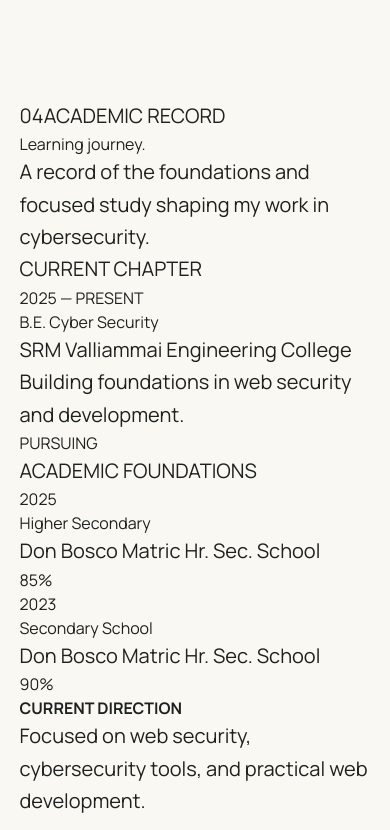
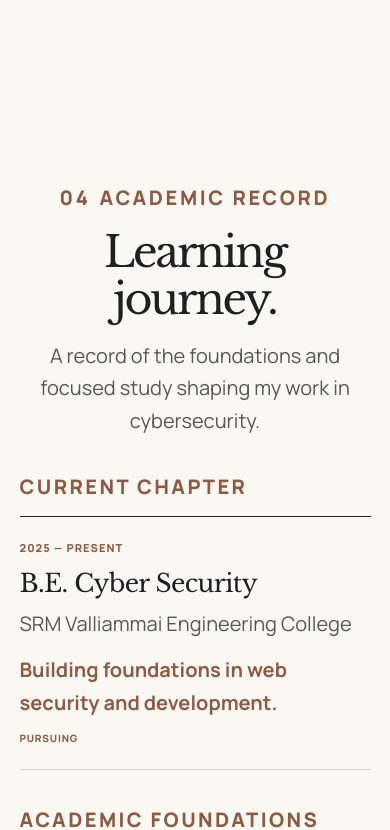
Before and after one commit to avinashk08408/Avinash-portfolio, a React (Vite) app: page / in a window 390 px wide. Shown: the part 3950-4780 px from the top of the page. Built offline with nearby package versions, Linux system fonts and the light colour scheme; a web font is replaced by a local one.

Commit message:
Update Journey.css

```diff
--- a/src/components/Journey/Journey.css
+++ b/src/components/Journey/Journey.css
@@ -1,53 +1,281 @@
-/* Journey: approved Quiet Scholar academic record list. */
+/* Quiet Scholar Learning Journey: full-width academic record layout. */
 
-.journey-component .ct-records {
-  margin-top: 35px;
-  border-top: 1px solid var(--ink);
+.journey-component {
+  padding: 92px 0 100px;
 }
 
-.journey-component .ct-records article {
+.journey-header {
+  max-width: 1060px;
+  margin: 0 auto;
+  text-align: center;
+}
+
+.journey-label {
+  margin: 0 0 15px;
+  color: var(--sienna) !important;
+  font-size: 11px !important;
+  font-weight: 800;
+  letter-spacing: 0.13em;
+  line-height: 1.2 !important;
+}
+
+.journey-label span {
+  margin-right: 9px;
+}
+
+.journey-header h2 {
+  margin: 0;
+  color: var(--ink);
+  font-family: "Libre Baskerville", Georgia, serif;
+  font-size: clamp(38px, 4.6vw, 60px);
+  font-weight: 400;
+  letter-spacing: -0.05em;
+  line-height: 1.08;
+}
+
+.journey-intro {
+  margin: 18px auto 50px;
+  color: #565852 !important;
+  font-size: 20px !important;
+  line-height: 1.62 !important;
+}
+
+.journey-content {
+  max-width: 1060px;
+  margin: 0 auto;
+}
+
+.journey-section-label {
+  margin: 0 0 13px;
+  color: var(--sienna) !important;
+  font-size: 10px !important;
+  font-weight: 800;
+  letter-spacing: 0.12em;
+  line-height: 1.2 !important;
+}
+
+.journey-current-record {
   display: grid;
-  grid-template-columns: 40px 1fr auto;
-  gap: 17px;
-  align-items: center;
-  padding: 18px 0;
+  grid-template-columns: 180px minmax(0, 1fr) auto;
+  gap: 30px;
+  align-items: start;
+  padding: 29px 0 31px;
+  border-top: 1px solid var(--ink);
   border-bottom: 1px solid var(--border);
 }
 
-.journey-component .ct-records article > span {
+.journey-current-date {
+  padding-top: 8px;
   color: var(--sienna);
-  font-size: 9px;
+  font-size: 13px;
+  font-weight: 800;
+  letter-spacing: 0.09em;
+}
+
+.journey-current-copy h3 {
+  margin: 0;
+  color: var(--ink);
+  font-family: "Libre Baskerville", Georgia, serif;
+  font-size: 31px;
+  font-weight: 400;
+  letter-spacing: -0.025em;
+  line-height: 1.2;
+}
+
+.journey-current-institution {
+  margin: 9px 0 0;
+  color: #565852 !important;
+  font-size: 20px !important;
+  line-height: 1.62 !important;
+}
+
+.journey-current-note {
+  margin: 14px 0 0;
+  color: var(--sienna) !important;
+  font-size: 12px !important;
+  font-weight: 700;
+  line-height: 1.55 !important;
+}
+
+.journey-status {
+  margin-top: 7px;
+  color: var(--sienna);
+  font-size: 11px;
+  font-weight: 800;
+  letter-spacing: 0.08em;
+  white-space: nowrap;
+}
+
+.journey-foundations {
+  margin-top: 44px;
+}
+
+.journey-school-list {
+  border-top: 1px solid var(--border);
+}
+
+.journey-school-row {
+  display: grid;
+  grid-template-columns: 100px minmax(0, 1fr) minmax(280px, 1.5fr) auto;
+  gap: 24px;
+  align-items: center;
+  padding: 20px 0;
+  border-bottom: 1px solid var(--border);
+}
+
+.journey-school-year {
+  color: var(--sienna);
+  font-size: 12px;
+  font-weight: 800;
+  letter-spacing: 0.08em;
+}
+
+.journey-school-row h3 {
+  margin: 0;
+  color: var(--ink);
+  font-family: "Libre Baskerville", Georgia, serif;
+  font-size: 19px;
+  font-weight: 400;
+  line-height: 1.35;
+}
+
+.journey-school-row p {
+  margin: 0;
+  color: #5b5d57 !important;
+  font-size: 16px !important;
+  line-height: 1.55 !important;
+}
+
+.journey-school-score {
+  color: var(--sienna);
+  font-size: 12px;
   font-weight: 800;
 }
 
-.journey-component .ct-records h3 {
-  margin: 0 0 5px;
-  font-family: "Libre Baskerville", Georgia, serif;
-  font-size: 17px;
-  font-weight: 400;
+.journey-direction {
+  display: grid;
+  grid-template-columns: 168px 1fr;
+  gap: 20px;
+  margin-top: 40px;
+  padding: 18px 0;
+  border-top: 1px solid var(--ink);
+  border-bottom: 1px solid var(--border);
 }
 
-.journey-component .ct-records p {
-  margin: 0;
-  color: #62645e;
-  font-size: 11px;
+.journey-direction strong {
+  color: var(--sienna);
+  font-size: 10px;
+  letter-spacing: 0.12em;
 }
 
-.journey-component .ct-records b {
-  color: #8d5a44;
-  font-size: 9px;
-  font-weight: 800;
-  text-align: right;
+.journey-direction p {
+  margin: 0;
+  color: #565852 !important;
+  font-size: 18px !important;
+  line-height: 1.62 !important;
+}
+
+@media (max-width: 850px) {
+  .journey-current-record {
+    grid-template-columns: 130px minmax(0, 1fr);
+  }
+
+  .journey-status {
+    grid-column: 2;
+    margin-top: 0;
+  }
+
+  .journey-school-row {
+    grid-template-columns: 75px minmax(0, 1fr) auto;
+  }
+
+  .journey-school-row p {
+    grid-column: 2;
+  }
 }
 
 @media (max-width: 640px) {
-  .journey-component .ct-records article {
-    grid-template-columns: 30px 1fr;
-    gap: 11px;
+  .journey-component {
+    padding: 82px 0;
   }
 
-  .journey-component .ct-records b {
+  .journey-label {
+    font-size: 10px !important;
+  }
+
+  .journey-header h2 {
+    font-size: clamp(34px, 11vw, 47px);
+  }
+
+  .journey-intro {
+    margin-bottom: 34px;
+    font-size: 16px !important;
+  }
+
+  .journey-current-record {
+    grid-template-columns: 1fr;
+    gap: 12px;
+    padding: 23px 0;
+  }
+
+  .journey-current-date {
+    padding-top: 0;
+    font-size: 11px;
+  }
+
+  .journey-current-copy h3 {
+    font-size: 25px;
+  }
+
+  .journey-current-institution {
+    font-size: 16px !important;
+  }
+
+  .journey-current-note {
+    font-size: 11px !important;
+  }
+
+  .journey-status {
+    grid-column: auto;
+    margin-top: 0;
+    font-size: 10px;
+  }
+
+  .journey-foundations {
+    margin-top: 34px;
+  }
+
+  .journey-school-row {
+    grid-template-columns: 54px minmax(0, 1fr);
+    gap: 8px 13px;
+    padding: 18px 0;
+  }
+
+  .journey-school-year {
+    font-size: 10px;
+  }
+
+  .journey-school-row h3 {
+    font-size: 17px;
+  }
+
+  .journey-school-row p {
     grid-column: 2;
-    text-align: left;
+    font-size: 14px !important;
+  }
+
+  .journey-school-score {
+    grid-column: 2;
+    font-size: 11px;
+  }
+
+  .journey-direction {
+    grid-template-columns: 1fr;
+    gap: 10px;
+    margin-top: 32px;
+  }
+
+  .journey-direction p {
+    font-size: 16px !important;
   }
 }
```
